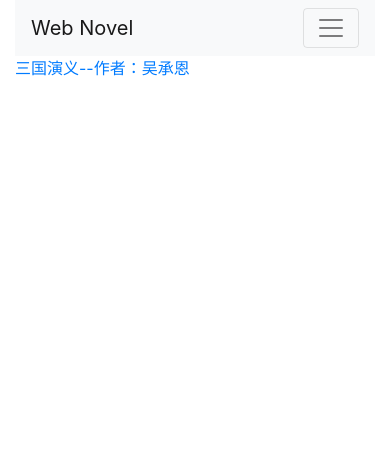
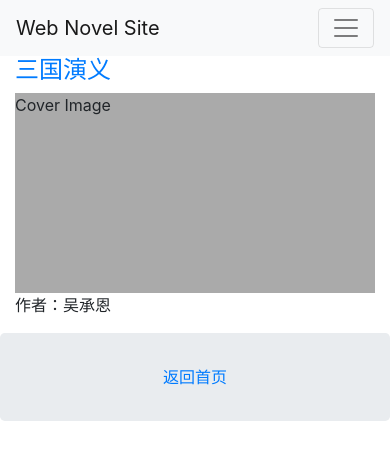
Before and after one commit to TeraDew/DjangoNovelSite, a Django app: page / in a window 390 px wide. Shown: the top 460 px of the page. Run offline with Django 3.2, Linux system fonts and the light colour scheme; data comes from the database, SQL or seed files in the repository; some libraries are stand-ins or nearby versions.

Commit message:
完善排版

```diff
--- a/templates/base.html
+++ b/templates/base.html
@@ -10,9 +10,9 @@
         <script src="{% static 'novel/js/bootstrap.min.js' %}"></script>
     </head>
     <body>
-        <div class="container">
+
                 <nav class="navbar navbar-expand-lg navbar-light bg-light">
-                        <a class="navbar-brand" href="/">Web Novel</a>
+                        <a class="navbar-brand" href="/">Web Novel Site</a>
                         <button class="navbar-toggler" type="button" data-toggle="collapse" data-target="#navbarNav" aria-controls="navbarNav" aria-expanded="false" aria-label="Toggle navigation">
                           <span class="navbar-toggler-icon"></span>
                         </button>
@@ -28,6 +28,9 @@
                         </div>
                       </nav>
             {% block content %}{% endblock %}
-        </div>
+
+        <div class="jumbotron text-center" style="margin-bottom:0">
+            <a href="/">返回首页</a>
+          </div>
     </body>
 </html>
--- a/templates/novel/chapter_detail.html
+++ b/templates/novel/chapter_detail.html
@@ -57,7 +57,7 @@
             {% endifequal %}
             {% else %}
             <li class="page-item disabled">
-                        <a class="page-link" href="#" tabindex="-1">Previous</a>
+                <a class="page-link" href="#" tabindex="-1">上一章</a>
             </li>
             {% endif %}
             <li class="page-item"><a class="page-link" href="{% url 'book_detail' chapter.book.pk %}">目录</a></li>
--- a/templates/novel/index.html
+++ b/templates/novel/index.html
@@ -5,10 +5,27 @@
 {% block home %}active{% endblock %}
 
 {% block content %}
+<style>
+    .coverimg {
+      height: 200px;
+      background: #aaa;
+    }
+</style>
+<div class="container">
+    <div class ="row">
+        {% for book in book_list %}
+        <div class ="col-sm-2">
+            <h4><a href="{% url 'book_detail' book.pk%}">{{ book.title }}</a></h4>
+            <div class="coverimg">Cover Image</div>
+            <p>作者：{{book.author}}</p>
+        </div>
+        {% empty %}
+        <div class="col-sm-2">
+            <p>暂无书籍</p>
+        </div>
+        {% endfor %}
+    </div>
 
-        {% for book in book_list %}
-        <a href="{% url 'book_detail' book.pk%}">{{ book.title }}--作者：{{book.author}}</p>
-        {% empty %}
-        <p>暂无书籍</p>
-        {% endfor %}
+</div>
+
 {% endblock %}
--- a/webnovelsite/settings.py
+++ b/webnovelsite/settings.py
@@ -25,7 +25,7 @@ SECRET_KEY = '3&97il@m6@s#b51xf@_l4^xcn)dw2g#mw9mf8j2y_d7yk92r#j'
 # SECURITY WARNING: don't run with debug turned on in production!
 DEBUG = True
 
-ALLOWED_HOSTS = []
+ALLOWED_HOSTS = ['*',]
 
 
 # Application definition
```
Also changed, not shown: templates/novel/book_detail.html (+16 -4 lines). Lines whose indentation alone changed are shown as unchanged.
